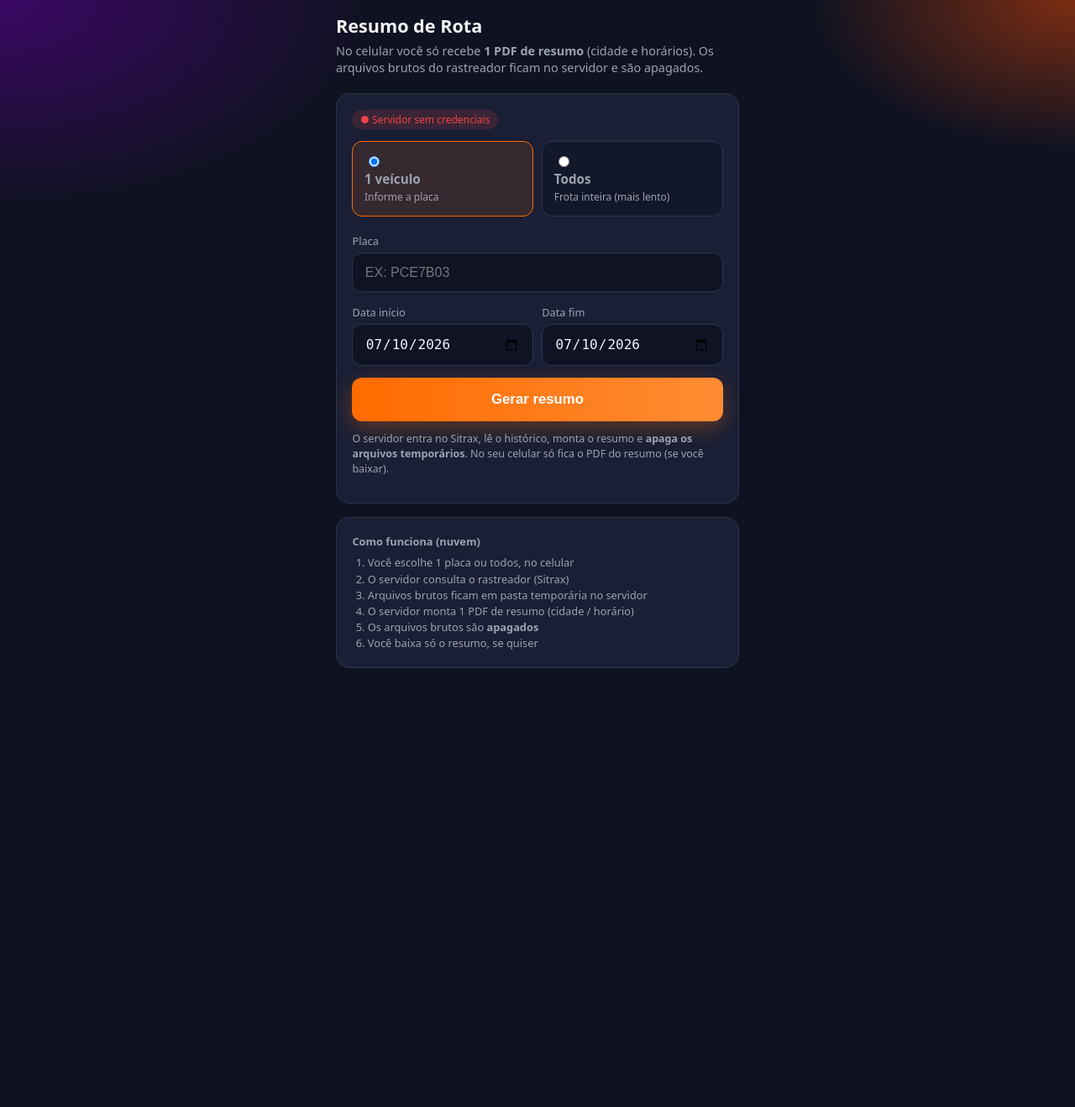
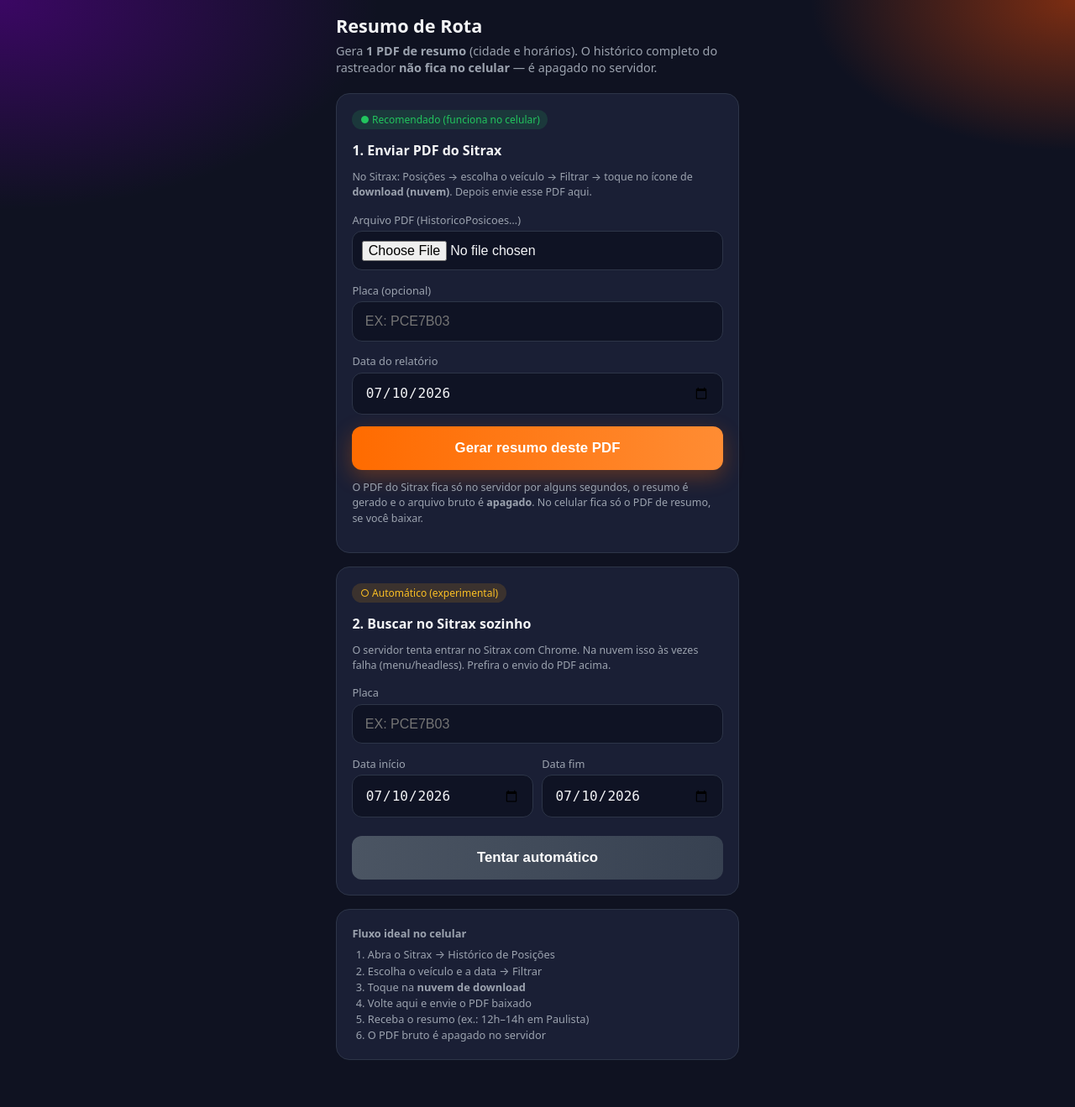
Before and after one commit to bielpxt98/monitorcar, a FastAPI app: page / in a window 1280 px wide. Shown: the whole page at 84% size. Before the commit the page ends 796 px from the top, so only its background shows below. Run offline with FastAPI, Linux system fonts and the light colour scheme.

Commit message:
Add reliable PDF upload path for cloud summary (delete raw after)

```diff
--- a/app/main.py
+++ b/app/main.py
@@ -15,7 +15,7 @@
 from pathlib import Path
 from typing import Optional
 
-from fastapi import FastAPI, Form, Request
+from fastapi import FastAPI, File, Form, Request, UploadFile
 from fastapi.responses import HTMLResponse, JSONResponse, RedirectResponse, Response
 from fastapi.staticfiles import StaticFiles
 from fastapi.templating import Jinja2Templates
@@ -165,9 +165,102 @@
 
 
 @app.get("/gerar")
+@app.get("/gerar-pdf")
 async def gerar_get():
-    """Refresh/bookmark em /gerar → volta para a home (só POST gera relatório)."""
+    """Refresh/bookmark → volta para a home."""
     return RedirectResponse(url="/", status_code=303)
+
+
+@app.post("/gerar-pdf", response_class=HTMLResponse)
+async def gerar_pdf(
+    request: Request,
+    pdf: UploadFile = File(...),
+    placa: str = Form(""),
+    data: str = Form(""),
+):
+    """
+    Caminho confiável na nuvem:
+      - usuário envia o PDF baixado do Sitrax
+      - servidor parseia em pasta TEMP
+      - gera 1 PDF-resumo
+      - apaga o bruto
+    """
+    import asyncio
+    import tempfile
+    import shutil
+    from pathlib import Path as P
+
+    error = None
+    texto = None
+    has_pdf = False
+    pdf_name = None
+
+    name = (pdf.filename or "").lower()
+    if not name.endswith(".pdf"):
+        error = "Envie um arquivo .pdf (histórico do Sitrax)."
+    else:
+        d_ref = parse_date(data)
+        data_ref = d_ref.strftime("%d/%m/%Y") if d_ref else date.today().strftime("%d/%m/%Y")
+
+        def _job():
+            from app.bot.pipeline import TempWorkspace, report_from_sitrax_pdf
+
+            with TempWorkspace(prefix="upload_") as tmp:
+                bruto = tmp / "sitrax_upload.pdf"
+                content = pdf.file.read()  # may not work in thread - read outside
+                return content, tmp, bruto, data_ref
+
+        # lê bytes no event loop, processa em thread com temp
+        try:
+            raw = await pdf.read()
+            if len(raw) < 500:
+                raise ValueError("Arquivo PDF muito pequeno ou vazio.")
+
+            def process():
+                from app.bot.pipeline import TempWorkspace, report_from_sitrax_pdf
+
+                with TempWorkspace(prefix="upload_") as tmp:
+                    bruto = tmp / "sitrax_upload.pdf"
+                    bruto.write_bytes(raw)
+                    result = report_from_sitrax_pdf(
+                        bruto,
+                        placa=placa.strip() or None,
+                        data_ref=data_ref,
+                    )
+                    # ao sair do with, bruto é apagado
+                    return result
+
+            loop = asyncio.get_event_loop()
+            result = await loop.run_in_executor(executor, process)
+            _LAST_REPORT.clear()
+            _LAST_REPORT.update(
+                {
+                    "pdf_bytes": result.pdf_bytes,
+                    "pdf_filename": result.pdf_filename,
+                    "texto": result.texto,
+                    "placa": result.placa,
+                }
+            )
+            texto = result.texto
+            has_pdf = True
+            pdf_name = result.pdf_filename
+        except Exception as e:
+            logger.exception("Erro no upload PDF")
+            error = f"{type(e).__name__}: {e}"
+
+    return templates.TemplateResponse(
+        request,
+        "index.html",
+        {
+            "configured": sitrax_configured(),
+            "today": date.today().isoformat(),
+            "error": error,
+            "texto": texto,
+            "has_pdf": has_pdf,
+            "pdf_name": pdf_name,
+            "placa": placa,
+        },
+    )
 
 
 @app.post("/gerar", response_class=HTMLResponse)
--- a/app/templates/index.html
+++ b/app/templates/index.html
@@ -40,28 +40,20 @@
       padding: 1.15rem;
       margin-bottom: 1rem;
     }
+    .card h2 { margin: 0 0 .75rem; font-size: 1rem; }
     .badge {
       display: inline-flex; align-items: center; gap: .35rem;
       font-size: .75rem; padding: .2rem .6rem; border-radius: 999px; margin-bottom: .85rem;
     }
     .badge.ok { background: rgba(34,197,94,.15); color: var(--ok); }
-    .badge.err { background: rgba(239,68,68,.15); color: var(--err); }
+    .badge.warn { background: rgba(245,158,11,.15); color: #fbbf24; }
     label { display: block; font-size: .8rem; color: var(--muted); margin-bottom: .3rem; }
-    input[type=text], input[type=date] {
+    input[type=text], input[type=date], input[type=file] {
       width: 100%; padding: .85rem .9rem; border-radius: 12px;
       border: 1px solid var(--border); background: #0f1324; color: var(--text);
       font-size: 1rem; margin-bottom: .9rem;
     }
-    .modes { display: grid; grid-template-columns: 1fr 1fr; gap: .65rem; margin-bottom: 1rem; }
-    .mode {
-      border: 1px solid var(--border); border-radius: 12px; padding: .85rem;
-      background: #12172a; cursor: pointer;
-    }
-    .mode:has(input:checked) { border-color: var(--accent); background: rgba(255,107,0,.12); }
-    .mode input { margin-right: .4rem; }
-    .mode strong { display: block; margin-bottom: .15rem; font-size: .95rem; }
-    .mode span { font-size: .75rem; color: var(--muted); line-height: 1.3; }
-    .row { display: grid; grid-template-columns: 1fr 1fr; gap: .65rem; }
+    input[type=file] { padding: .65rem; }
     button[type=submit], .btn-pdf {
       width: 100%; border: 0; border-radius: 12px; padding: 1rem;
       font-size: 1.05rem; font-weight: 700; color: #fff; cursor: pointer;
@@ -69,6 +61,11 @@
     button[type=submit] {
       background: linear-gradient(90deg, var(--accent), #ff8c33);
       box-shadow: 0 8px 24px rgba(255,107,0,.3);
+    }
+    button[type=submit].secondary {
+      background: linear-gradient(90deg, #4b5563, #374151);
+      box-shadow: none;
+      margin-top: .5rem;
     }
     button[type=submit]:disabled { opacity: .55; cursor: wait; }
     .btn-pdf {
@@ -90,41 +87,59 @@
     #loading { display: none; text-align: center; color: var(--muted); margin-top: .75rem; font-size: .9rem; }
     .steps { font-size: .8rem; color: var(--muted); line-height: 1.5; }
     .steps ol { padding-left: 1.15rem; margin: .4rem 0 0; }
+    .divider {
+      text-align: center; color: var(--muted); font-size: .75rem;
+      margin: 1rem 0 .5rem; opacity: .8;
+    }
   </style>
 </head>
 <body>
   <div class="wrap">
     <header>
       <h1>Resumo de Rota</h1>
-      <p>No celular você só recebe <strong>1 PDF de resumo</strong> (cidade e horários). Os arquivos brutos do rastreador ficam no servidor e são apagados.</p>
+      <p>Gera <strong>1 PDF de resumo</strong> (cidade e horários). O histórico completo do rastreador <strong>não fica no celular</strong> — é apagado no servidor.</p>
     </header>
 
+    <!-- CAMINHO PRINCIPAL: upload do PDF do Sitrax -->
     <div class="card">
-      {% if configured %}
-        <div class="badge ok">● Servidor conectado ao rastreador</div>
-      {% else %}
-        <div class="badge err">● Servidor sem credenciais</div>
-      {% endif %}
+      <div class="badge ok">● Recomendado (funciona no celular)</div>
+      <h2>1. Enviar PDF do Sitrax</h2>
+      <p class="hint" style="margin-top:0;margin-bottom:.9rem">
+        No Sitrax: Posições → escolha o veículo → Filtrar → toque no ícone de <strong>download (nuvem)</strong>.
+        Depois envie esse PDF aqui.
+      </p>
+      <form method="post" action="/gerar-pdf" enctype="multipart/form-data" id="form-pdf">
+        <label for="pdf">Arquivo PDF (HistoricoPosicoes…)</label>
+        <input id="pdf" name="pdf" type="file" accept="application/pdf,.pdf" required />
 
-      <form method="post" action="/gerar" id="form">
-        <div class="modes">
-          <label class="mode">
-            <input type="radio" name="modo" value="placa" {% if not modo or modo == 'placa' %}checked{% endif %} />
-            <strong>1 veículo</strong>
-            <span>Informe a placa</span>
-          </label>
-          <label class="mode">
-            <input type="radio" name="modo" value="todos" {% if modo == 'todos' %}checked{% endif %} />
-            <strong>Todos</strong>
-            <span>Frota inteira (mais lento)</span>
-          </label>
-        </div>
+        <label for="placa_pdf">Placa (opcional)</label>
+        <input id="placa_pdf" name="placa" type="text" placeholder="Ex: PCE7B03" style="text-transform:uppercase" />
 
+        <label for="data_pdf">Data do relatório</label>
+        <input id="data_pdf" name="data" type="date" value="{{ today }}" />
+
+        <button type="submit" id="btn-pdf">Gerar resumo deste PDF</button>
+        <p class="hint">
+          O PDF do Sitrax fica só no servidor por alguns segundos, o resumo é gerado e o arquivo bruto é <strong>apagado</strong>.
+          No celular fica só o PDF de resumo, se você baixar.
+        </p>
+      </form>
+    </div>
+
+    <!-- CAMINHO AUTOMÁTICO (pode falhar no Railway) -->
+    <div class="card">
+      <div class="badge warn">○ Automático (experimental)</div>
+      <h2>2. Buscar no Sitrax sozinho</h2>
+      <p class="hint" style="margin-top:0;margin-bottom:.9rem">
+        O servidor tenta entrar no Sitrax com Chrome. Na nuvem isso às vezes falha (menu/headless).
+        Prefira o envio do PDF acima.
+      </p>
+      <form method="post" action="/gerar" id="form-auto">
         <label for="placa">Placa</label>
         <input id="placa" name="placa" type="text" placeholder="Ex: PCE7B03"
-               value="{{ placa or '' }}" style="text-transform:uppercase" autocomplete="off" />
-
-        <div class="row">
+               value="{{ placa or '' }}" style="text-transform:uppercase" />
+        <input type="hidden" name="modo" value="placa" />
+        <div style="display:grid;grid-template-columns:1fr 1fr;gap:.65rem">
           <div>
             <label for="data_ini">Data início</label>
             <input id="data_ini" name="data_ini" type="date" value="{{ data_ini or today }}" />
@@ -134,29 +149,26 @@
             <input id="data_fim" name="data_fim" type="date" value="{{ data_fim or today }}" />
           </div>
         </div>
-
-        <button type="submit" id="btn">Gerar resumo</button>
-        <div id="loading">⏳ Buscando no rastreador e montando o resumo… pode levar alguns minutos. Não feche esta tela.</div>
-        <p class="hint">
-          O servidor entra no Sitrax, lê o histórico, monta o resumo e <strong>apaga os arquivos temporários</strong>.
-          No seu celular só fica o PDF do resumo (se você baixar).
-        </p>
+        <button type="submit" class="secondary" id="btn-auto">Tentar automático</button>
       </form>
     </div>
 
+    <div id="loading">⏳ Processando… não feche esta tela.</div>
+
     {% if error %}
     <div class="card">
-      <h2 style="margin:0 0 .6rem;font-size:1rem">Erro</h2>
+      <h2>Erro</h2>
       <pre class="error">{{ error }}</pre>
+      <p class="hint">Dica: baixe o PDF no Sitrax e use a opção <strong>Enviar PDF</strong> acima — é mais estável.</p>
     </div>
     {% endif %}
 
     {% if texto or has_pdf %}
     <div class="card">
-      <h2 style="margin:0 0 .6rem;font-size:1rem">Seu resumo</h2>
+      <h2>Seu resumo</h2>
       {% if has_pdf %}
         <a class="btn-pdf" href="/baixar-resumo">⬇ Baixar PDF do resumo{% if pdf_name %} ({{ pdf_name }}){% endif %}</a>
-        <p class="hint">Este é o único arquivo para o celular — não é o histórico completo do rastreador.</p>
+        <p class="hint">Único arquivo para o celular — não é o histórico completo do Sitrax.</p>
       {% endif %}
       {% if texto %}
         <pre class="result" style="margin-top:.85rem">{{ texto }}</pre>
@@ -165,26 +177,30 @@
     {% endif %}
 
     <div class="card steps">
-      <strong>Como funciona (nuvem)</strong>
+      <strong>Fluxo ideal no celular</strong>
       <ol>
-        <li>Você escolhe 1 placa ou todos, no celular</li>
-        <li>O servidor consulta o rastreador (Sitrax)</li>
-        <li>Arquivos brutos ficam em pasta temporária no servidor</li>
-        <li>O servidor monta 1 PDF de resumo (cidade / horário)</li>
-        <li>Os arquivos brutos são <strong>apagados</strong></li>
-        <li>Você baixa só o resumo, se quiser</li>
+        <li>Abra o Sitrax → Histórico de Posições</li>
+        <li>Escolha o veículo e a data → Filtrar</li>
+        <li>Toque na <strong>nuvem de download</strong></li>
+        <li>Volte aqui e envie o PDF baixado</li>
+        <li>Receba o resumo (ex.: 12h–14h em Paulista)</li>
+        <li>O PDF bruto é apagado no servidor</li>
       </ol>
     </div>
   </div>
   <script>
-    const form = document.getElementById('form');
-    const btn = document.getElementById('btn');
-    const loading = document.getElementById('loading');
-    form.addEventListener('submit', () => {
-      btn.disabled = true;
-      btn.textContent = 'Gerando…';
-      loading.style.display = 'block';
-    });
+    function wire(formId, btnId) {
+      const form = document.getElementById(formId);
+      const btn = document.getElementById(btnId);
+      const loading = document.getElementById('loading');
+      if (!form) return;
+      form.addEventListener('submit', () => {
+        if (btn) { btn.disabled = true; btn.textContent = 'Gerando…'; }
+        loading.style.display = 'block';
+      });
+    }
+    wire('form-pdf', 'btn-pdf');
+    wire('form-auto', 'btn-auto');
   </script>
 </body>
 </html>
```
